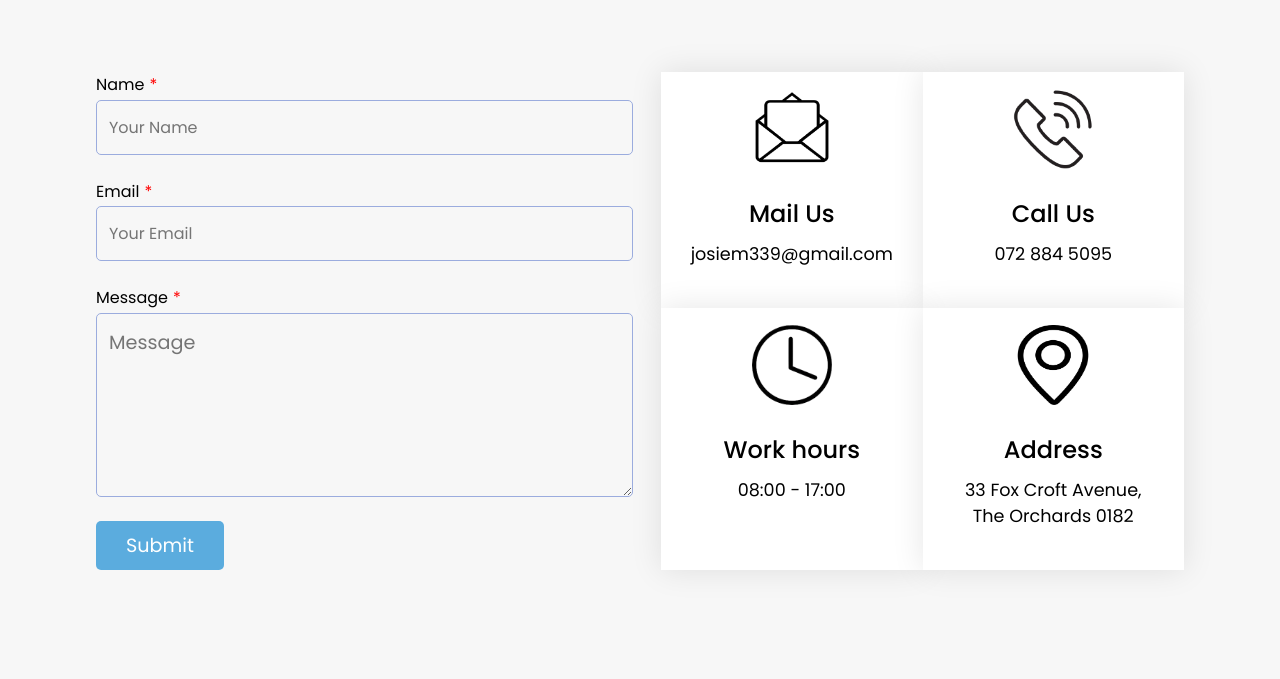
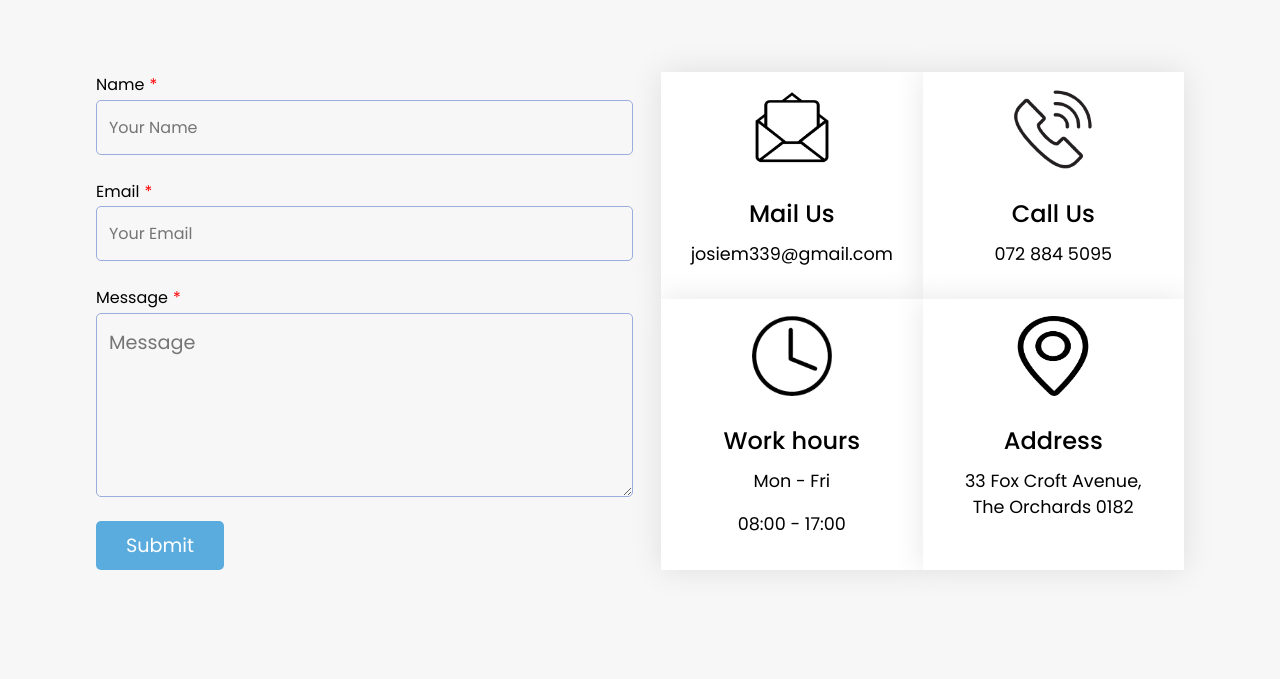
Before and after one commit to Monoametsi/PT-Projects, a website: page HTML/index.html in a window 1280 px wide. Shown: the part 3508-4187 px from the top of the page. Drawn offline with Linux system fonts and the light colour scheme.

Commit message:
changes to server

```diff
--- a/HTML/index.html
+++ b/HTML/index.html
@@ -403,6 +403,7 @@
 						<h4>Work hours</h4>
 					</div>
 					<div class="contactBox-description">
+						<p>Mon - Fri</p>
 						<p>08:00 - 17:00</p>
 					</div>
 				</div>
```
